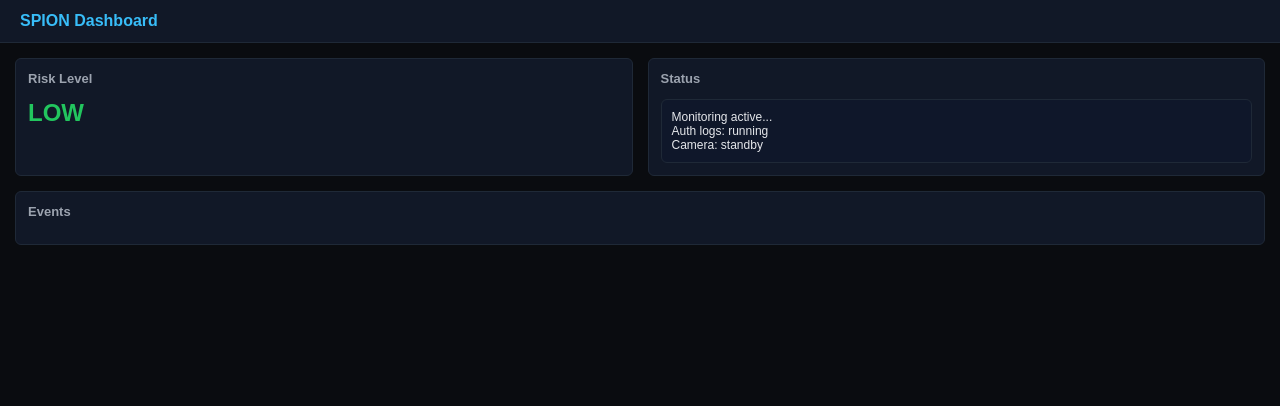
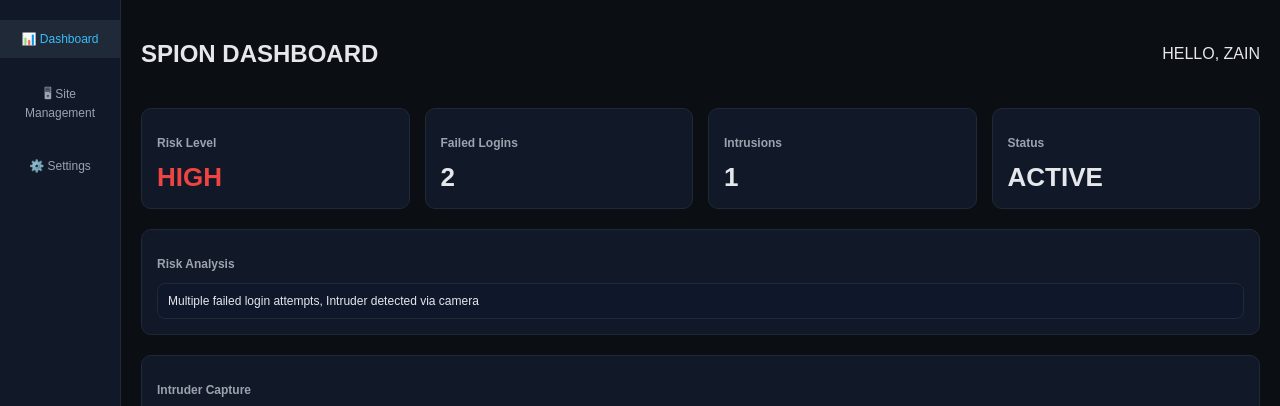
Before and after one commit to Clide-hub/SpionProject, a Flask app: page / in a window 1280 px wide. Shown: the top 406 px of the page. Before the commit the page ends 245 px from the top, so only its background shows below. Run offline with Flask 3, Linux system fonts and the light colour scheme; data that the repository does not hold is empty.

Commit message:
dashboard feature

```diff
--- a/templates/dashboard.html
+++ b/templates/dashboard.html
@@ -1,54 +1,80 @@
 <!DOCTYPE html>
 <html>
 <head>
-    <title>SPION Security Dashboard</title>
+    <title>SPION Dashboard</title>
 
     <style>
         body {
             margin: 0;
             font-family: Arial, sans-serif;
-            background: #0a0c10;
+            background: #0b0f14;
             color: #e5e7eb;
+            display: flex;
         }
 
-        /* TOP BAR */
-        .topbar {
+        /* SIDEBAR */
+        .sidebar {
+            width: 120px;
             background: #111827;
-            padding: 12px 20px;
-            border-bottom: 1px solid #1f2937;
+            height: 200vh;
+            padding-top: 20px;
+            border-right: 1px solid #1f2937;
         }
 
-        .title {
-            font-size: 16px;
-            font-weight: bold;
+        .menu {
+            padding: 12px;
+            font-size: 12px;
+            text-align: center;
+            color: #9ca3af;
+            cursor: pointer;
+            margin-bottom: 15px; /* ✅ spacing added */
+        }
+
+        .menu:hover {
+            background: #1f2937;
+            color: white;
+        }
+
+        .active {
+            background: #1f2937;
             color: #38bdf8;
         }
 
-        /* SIMPLE GRID */
-        .container {
-            display: grid;
-            grid-template-columns: 1fr 1fr;
-            gap: 15px;
-            padding: 15px;
+        /* MAIN */
+        .main {
+            flex: 1;
+            padding: 20px;
         }
 
-        /* CARDS */
+        /* HEADER */
+        .header {
+            display: flex;
+            justify-content: space-between;
+            align-items: center;
+        }
+
+        /* GRID */
+        .grid {
+            display: grid;
+            grid-template-columns: repeat(4, 1fr);
+            gap: 15px;
+            margin-top: 20px;
+        }
+
         .card {
             background: #111827;
-            padding: 12px;
+            padding: 15px;
+            border-radius: 10px;
             border: 1px solid #1f2937;
-            border-radius: 6px;
         }
 
-        h3 {
-            margin-top: 0;
-            font-size: 13px;
+        .card h3 {
+            font-size: 12px;
             color: #9ca3af;
         }
 
-        /* RISK */
-        .risk {
-            font-size: 24px;
+        .big {
+            font-size: 26px;
             font-weight: bold;
         }
 
@@ -58,68 +84,113 @@
 
         /* EVENTS */
         .event {
-            padding: 8px;
-            margin-bottom: 8px;
+            padding: 10px;
+            margin-bottom: 10px;
             background: #0f172a;
-            border-left: 3px solid #334155;
+            border-left: 4px solid #334155;
+            border-radius: 6px;
+        }
+
+        .FAILED_LOGIN { border-left-color: #f59e0b; }
+        .INTRUDER_DETECTED { border-left-color: #ef4444; }
+        .SUCCESS_LOGIN { border-left-color: #22c55e; }
+
+        .time {
+            font-size: 11px;
+            opacity: 0.6;
+        }
+
+        /* EXTRA SECTIONS */
+        .section {
+            margin-top: 20px;
+        }
+
+        .image-box img {
+            width: 50%;
+            border-radius: 4px;
+        }
+
+        .alert-box {
+            background: #0f172a;
+            padding: 10px;
+            border-radius: 8px;
+            border: 1px solid #1f2937;
             font-size: 12px;
         }
 
-        .FAILED_LOGIN {
-            border-left-color: #f59e0b;
-        }
-
-        .INTRUDER_DETECTED {
-            border-left-color: #ef4444;
-        }
-
-        .SUCCESS_LOGIN {
-            border-left-color: #22c55e;
-        }
-
-        .time {
-            font-size: 10px;
-            opacity: 0.6;
-        }
-
-        /* RIGHT ALERT BOX */
-        .alert {
-            background: #0f172a;
-            padding: 10px;
-            border-radius: 6px;
-            font-size: 12px;
-            border: 1px solid #1f2937;
-        }
     </style>
 </head>
 
 <body>
 
-<div class="topbar">
-    <div class="title"> SPION Dashboard</div>
+<!-- SIDEBAR -->
+<div class="sidebar">
+    <div class="menu active">📊 Dashboard</div>
+    <div class="menu">🖥 Site Management</div>
+    <div class="menu">⚙️ Settings</div>
 </div>
 
-<div class="container">
+<!-- MAIN -->
+<div class="main">
 
-    <!-- RISK -->
+    <!-- HEADER -->
+    <div class="header">
+        <h2>SPION DASHBOARD</h2>
+        <div>HELLO, ZAIN</div>
+    </div>
+
+    <!-- TOP STATS -->
+    <div class="grid">
+
         <div class="card">
             <h3>Risk Level</h3>
-        <div id="risk" class="risk low">LOW</div>
+            <div id="risk" class="big low">LOW</div>
         </div>
 
-    <!-- STATUS -->
+        <div class="card">
+            <h3>Failed Logins</h3>
+            <div id="failed" class="big">0</div>
+        </div>
+
+        <div class="card">
+            <h3>Intrusions</h3>
+            <div id="intrusions" class="big">0</div>
+        </div>
+
         <div class="card">
             <h3>Status</h3>
-        <div class="alert">
-            Monitoring active...<br>
-            Auth logs: running<br>
-            Camera: standby
+            <div class="big">ACTIVE</div>
+        </div>
+
+    </div>
+
+    <!-- RISK EXPLANATION -->
+    <div class="section card">
+        <h3>Risk Analysis</h3>
+        <div id="riskReason" class="alert-box">
+            System operating normally.
+        </div>
+    </div>
+
+    <!-- INTRUDER IMAGE -->
+    <div class="section card">
+        <h3>Intruder Capture</h3>
+        <div class="image-box">
+            <img id="intruderImg" src="" alt="No Image Available">
+        </div>
+    </div>
+
+    <!-- SYSTEM RESPONSE -->
+    <div class="section card">
+        <h3>System Response Log</h3>
+        <div id="responses" class="alert-box">
+            No actions taken.
         </div>
     </div>
 
     <!-- EVENTS -->
-    <div class="card" style="grid-column: span 2;">
-        <h3>Events</h3>
+    <div class="section">
+        <h3>Recent Activity</h3>
         <div id="events"></div>
     </div>
 
@@ -127,19 +198,48 @@
 
 <script>
 function loadData() {
-    fetch("/api/events")
-    .then(res => res.json())
-    .then(data => {
+
+    // ✅ Dummy Data (for now)
+    let data = {
+        risk: "HIGH",
+        events: [
+            [1, "FAILED_LOGIN", "Wrong password entered", "10:30 AM"],
+            [2, "FAILED_LOGIN", "Wrong password entered", "10:31 AM"],
+            [3, "INTRUDER_DETECTED", "Intruder detected - photo captured", "10:32 AM"],
+            [4, "SUCCESS_LOGIN", "Unauthorized login detected", "10:33 AM"]
+        ]
+    };
 
     document.getElementById("risk").innerText = data.risk;
-        document.getElementById("risk").className = "risk " + data.risk.toLowerCase();
+    document.getElementById("risk").className = "big " + data.risk.toLowerCase();
 
+    let failed = 0;
+    let intrusions = 0;
+    let reasons = [];
+    let responses = [];
     let html = "";
 
     data.events.forEach(e => {
         let type = e[1];
         let msg = e[2];
         let time = e[3];
+
+        if (type === "FAILED_LOGIN") {
+            failed++;
+            reasons.push("Multiple failed login attempts");
+        }
+
+        if (type === "INTRUDER_DETECTED") {
+            intrusions++;
+            reasons.push("Intruder detected via camera");
+            responses.push("Intruder logged out");
+            responses.push("Password reset triggered");
+        }
+
+        if (type === "SUCCESS_LOGIN") {
+            responses.push("Unauthorized login detected");
+            responses.push("User logged out immediately");
+        }
 
         html += `
             <div class="event ${type}">
@@ -151,10 +251,20 @@ function loadData() {
     });
 
     document.getElementById("events").innerHTML = html;
-    });
+    document.getElementById("failed").innerText = failed;
+    document.getElementById("intrusions").innerText = intrusions;
+
+    document.getElementById("riskReason").innerText =
+        reasons.length ? [...new Set(reasons)].join(", ") : "System operating normally.";
+
+    document.getElementById("responses").innerText =
+        responses.length ? [...new Set(responses)].join(", ") : "No actions taken.";
+
+    if (intrusions > 0) {
+        document.getElementById("intruderImg").src = "intruder.jpg";
+    }
 }
 
-setInterval(loadData, 2000);
 loadData();
 </script>
 
```
Lines whose indentation alone changed are shown as unchanged.
